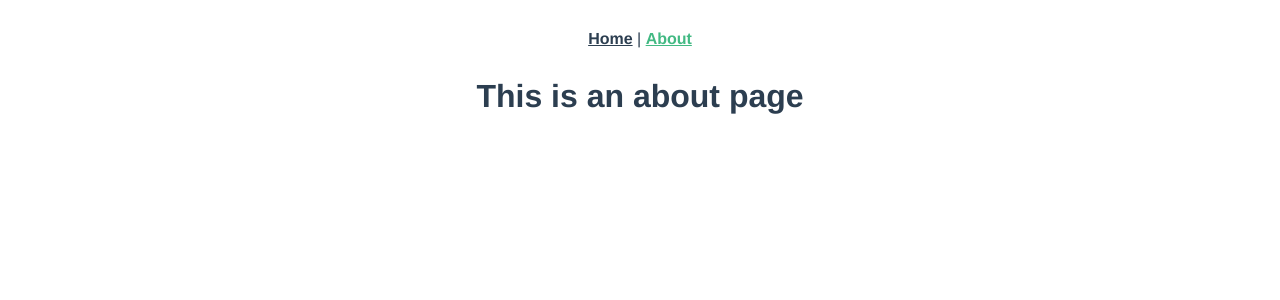
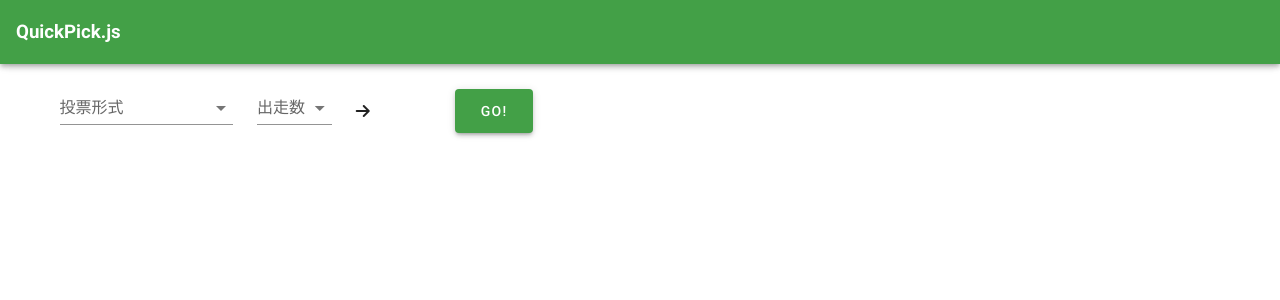
Before and after one commit to KLag-SF/QuickPick-js, a Vue app: page /about in a window 1280 px wide. Shown: the top 300 px of the page. Built offline with nearby package versions, Linux system fonts and the light colour scheme.

Commit message:
update selectorC

```diff
--- a/src/App.vue
+++ b/src/App.vue
@@ -1,32 +1,41 @@
 <template>
-  <div id="app">
-    <div id="nav">
-      <router-link to="/">Home</router-link> |
-      <router-link to="/about">About</router-link>
-    </div>
-    <router-view/>
-  </div>
+  <v-app>
+    <v-app-bar
+      app
+      color="primary"
+      dark
+    >
+    <h3>QuickPick.js</h3>
+    </v-app-bar>
+
+    <v-main>
+      <selector-component @selected="setPickedNumber"/>
+      <result-component :picked="picked"/>
+    </v-main>
+  </v-app>
 </template>
 
-<style lang="scss">
-#app {
-  font-family: Avenir, Helvetica, Arial, sans-serif;
-  -webkit-font-smoothing: antialiased;
-  -moz-osx-font-smoothing: grayscale;
-  text-align: center;
-  color: #2c3e50;
-}
+<script>
 
-#nav {
-  padding: 30px;
+import SelectorComponent from './components/SelectorComponent';
+import ResultComponent from "@/components/ResultComponent";
 
-  a {
-    font-weight: bold;
-    color: #2c3e50;
+export default {
+  name: 'App',
 
-    &.router-link-exact-active {
-      color: #42b983;
+  components: {
+    SelectorComponent,
+    ResultComponent,
+  },
+
+  data: () => ({
+    picked: [],
+  }),
+
+  methods:{
+    setPickedNumber: function(picked){
+      this.picked = picked
     }
   }
-}
-</style>
+};
+</script>
--- a/src/components/SelectorComponent.vue
+++ b/src/components/SelectorComponent.vue
@@ -18,6 +18,7 @@
           :items="max_opt"
           label="出走数"
           v-model="max"
+          required
         />
       </v-col>
 
@@ -91,8 +92,6 @@ export default {
     for (let i = 1; i <= 18; i++) {
       this.max_opt.push(i)
     }
-    console.log(this.$router.query.max.toString())
-    this.max = this.$route.query.max
   }
 }
 </script>
--- a/src/router/index.js
+++ b/src/router/index.js
@@ -1,6 +1,6 @@
 import Vue from 'vue'
 import VueRouter from 'vue-router'
-import Home from '../views/Home.vue'
+import SelectorComponent from "@/components/SelectorComponent";
 
 Vue.use(VueRouter)
 
@@ -8,16 +8,8 @@ const routes = [
   {
     path: '/',
     name: 'Home',
-    component: Home
+    component: SelectorComponent
   },
-  {
-    path: '/about',
-    name: 'About',
-    // route level code-splitting
-    // this generates a separate chunk (about.[hash].js) for this route
-    // which is lazy-loaded when the route is visited.
-    component: () => import(/* webpackChunkName: "about" */ '../views/About.vue')
-  }
 ]
 
 const router = new VueRouter({
```
